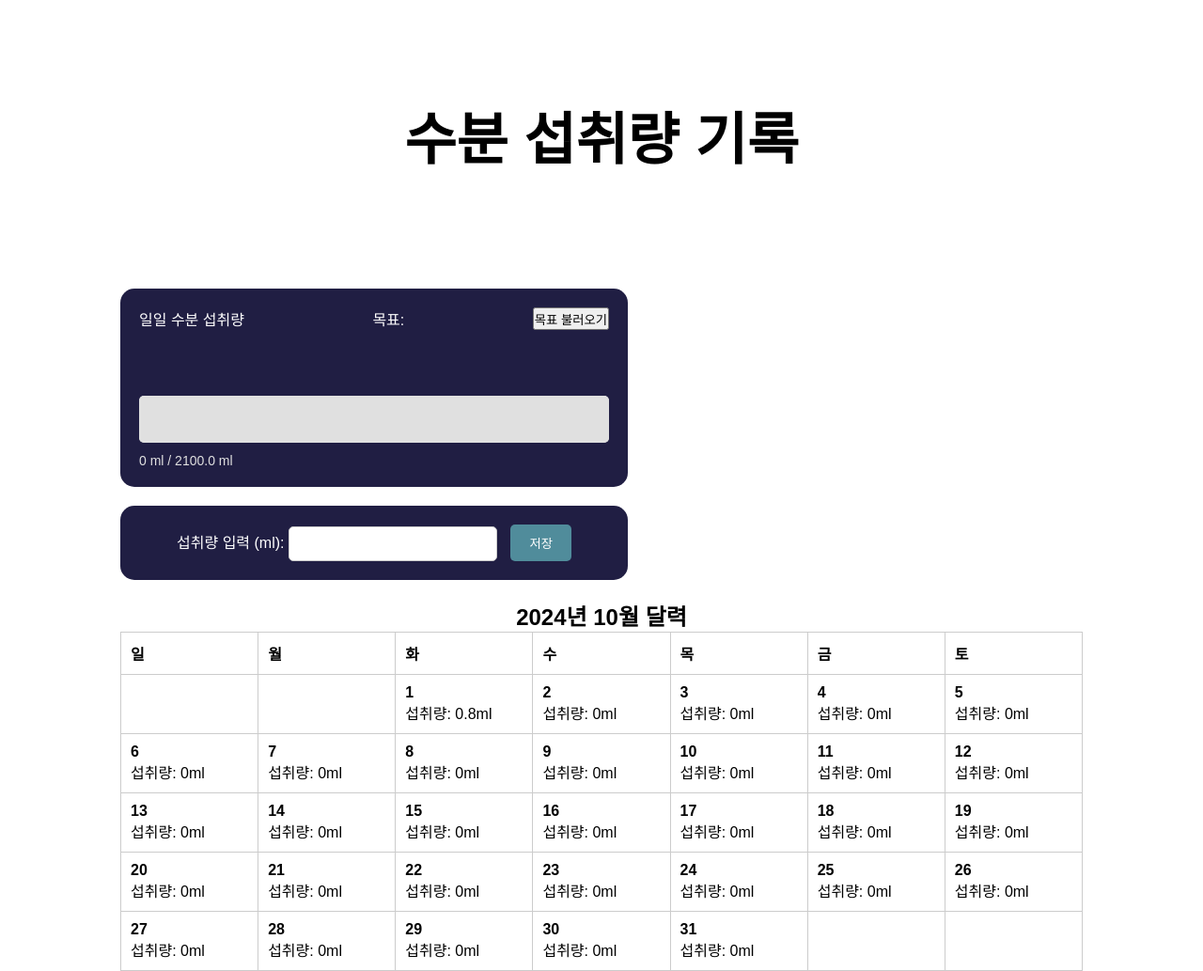
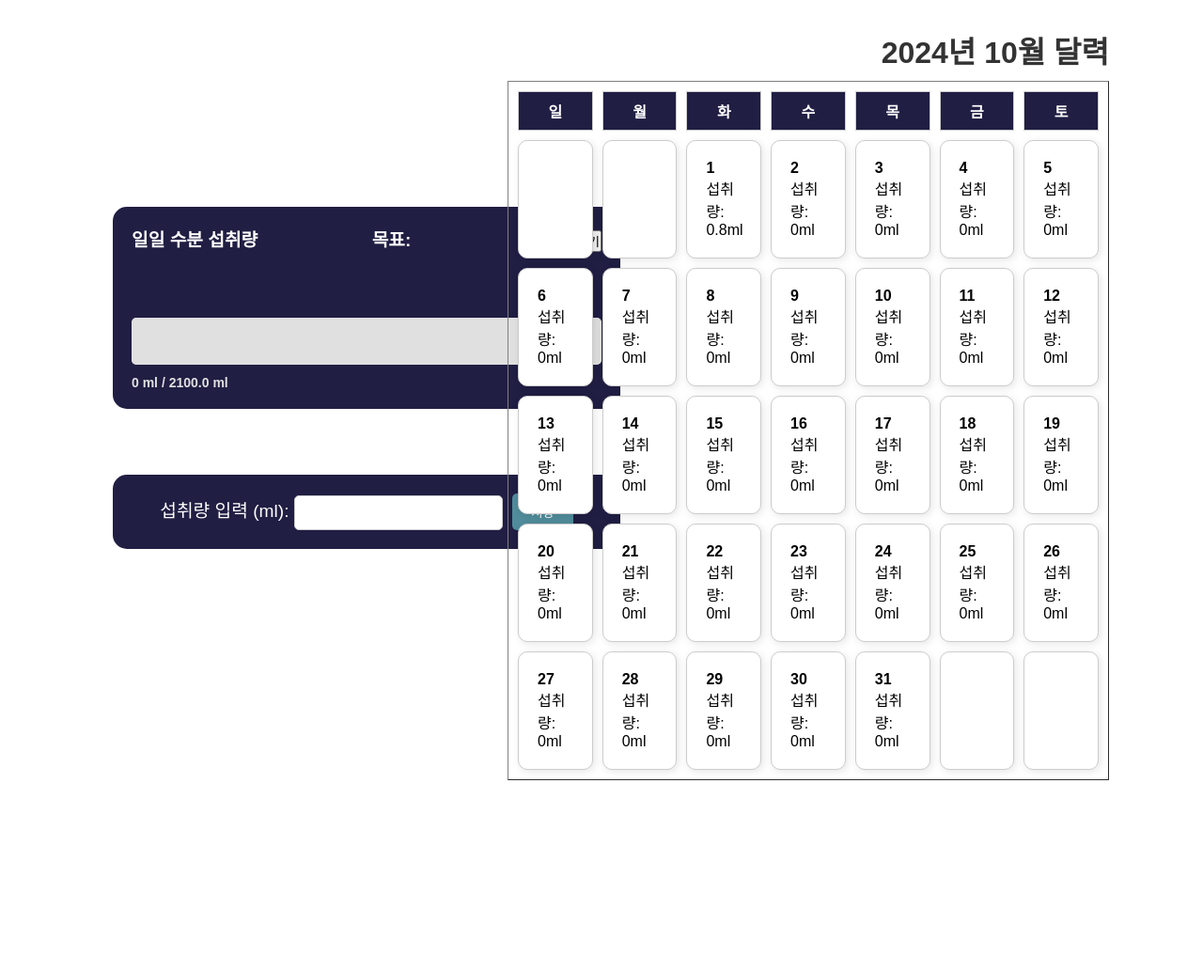
Before and after one commit to Macdonalds-H/KcalFit, a Flask app: page /moisture in a window 1280 px wide. Shown: the part 120-1153 px from the top of the page at 94% size. After the commit the page ends 950 px from the top, so only its background shows below. Run offline with Flask 3, Linux system fonts and the light colour scheme; the visitor is signed in with stand-in values (Sample User, id 1); data comes from the database, SQL or seed files in the repository.

Commit message:
feat: css 수정

```diff
--- a/kcalfit/static/css/moisture.css
+++ b/kcalfit/static/css/moisture.css
@@ -2,49 +2,145 @@
   font-family: Arial, sans-serif;
 }
 
-.intake-progress-container,
-.intake-input-container {
-  margin: 20px 0;
+
+/* Container Styles */
+/* intake-progress-container 스타일 */
+.intake-progress-container {
+  position: relative;
+  top: 200px;
+  left: 100px;
+  margin: 20px;
   padding: 20px;
+  font-size: 1.2rem; /* 글자 크기를 키움 */
+  font-weight: bold; /* 글씨를 볼드체로 */
   background-color: #201E43;
   border-radius: 15px;
   color: white;
   max-width: 500px;
 }
 
+/* intake-input-container 스타일 */
+.intake-input-container {
+  position: relative;
+  top: 250px;
+  left: 100px;
+  margin: 20px;
+  padding: 20px;
+  font-size: 1.2rem; /* 글자 크기를 키움 */
+  background-color: #201E43;
+  border-radius: 15px;
+  color: white;
+  max-width: 500px;
+}
+
+
+/* Calendar Styles */
+.calendar-container {
+  position: absolute;
+  top: 150px;
+  right: 100px;
+  width: 50%;
+  text-align: right;
+  overflow: hidden;
+}
+
+.calendar-container h2 {
+  font-size: 2rem;
+  margin-bottom: 10px;
+  color: #333;
+}
+
+.calendar-container table {
+  width: 100%;
+  height: 100%;
+  border-collapse: separate;
+  border-spacing: 10px;
+  table-layout: fixed;
+}
+
+.calendar-container th {
+  width: calc(100% / 7);
+  height: calc(100% / 6);
+  padding: 8px;
+  text-align: center;
+  border: 1px solid #ccc;
+  background-color: #201E43;
+  color: white;
+}
+
+.calendar-container td {
+  text-align: left;
+  vertical-align: top;
+  padding: 20px;
+  border: 1px solid #ccc;
+  background-color: #fff;
+  border-radius: 10px;
+  box-shadow: 2px 2px 8px rgba(0, 0, 0, 0.1);
+  transition: background-color 0.3s ease;
+}
+
+/* Progress Bar Styles */
+progress {
+  width: 100%;
+  height: 25px;
+  border-radius: 5px;
+  appearance: none;
+}
+
+progress::-webkit-progress-bar {
+  background-color: #e0e0e0;
+  border-radius: 5px;
+}
+
+progress::-webkit-progress-value,
+progress::-moz-progress-bar {
+  background-color: #508C9B;
+  border-radius: 5px;
+}
+
+/* Text Styles */
+.progress-text {
+  text-align: left;
+  margin-top: 10px;
+  font-size: 14px;
+  color: #e0e0e0;
+}
+
 .intake-progress {
-  text-align: left;  /*달력: 섭취량 글자 위치*/
-
+  text-align: left;
 }
 
 .progress-header {
   display: flex;
   justify-content: space-between;
+  align-items: flex-end;
   margin-bottom: 70px;
 }
 
+/* Custom Progress Bar */
 .progress-bar {
   background-color: #e0e0e0;
   border-radius: 5px;
   height: 50px;
   width: 100%;
   overflow: hidden;
+  margin-top: auto;
 }
 
 .progress {
   height: 100%;
   background-color: #508C9B;
-  line-height: 25px;
   transition: width 0.5s ease;
 }
 
-.intake-input-container {  /* 수분섭취량 위치*/
+/* Input Styles */
+.intake-input-container {
   text-align: center;
 }
 
-.intake-input-container input {  /*섭취량 입력 */
+.intake-input-container input {
   padding: 10px;
-  margin-right: 10px;
+  margin-right: 5px;
   border-radius: 5px;
   border: 1px solid #ccc;
   width: 200px;
@@ -58,55 +154,3 @@
   border-radius: 5px;
   cursor: pointer;
 }
-
-
-.calendar-container {
-  margin-top: 20px;
-  text-align: center;
-  overflow: hidden;
-}
-
-.calendar-container table {
-  width: 100%;
-  height: 100%;
-  border-collapse: collapse;
-}
-
-.calendar-container th, .calendar-container td {
-  width: calc(100% / 7);
-  height: calc(100% / 6);
-  padding: 10px;
-  text-align: left;
-  border: 1px solid #ccc;
-}
-
-/* progress 태그 스타일 */
-progress {
-  width: 100%;
-  height: 25px;
-  border-radius: 5px;
-  appearance: none; /* 브라우저 기본 스타일 제거 */
-}
-
-progress::-webkit-progress-bar {
-  background-color: #e0e0e0;
-  border-radius: 5px;
-}
-
-progress::-webkit-progress-value {
-  background-color: #508C9B;
-  border-radius: 5px;
-}
-
-progress::-moz-progress-bar {
-  background-color: #508C9B;
-  border-radius: 5px;
-}
-
-/* 텍스트 스타일 */
-.progress-text {
-  text-align: left;
-  margin-top: 10px;
-  font-size: 14px;
-  color: #e0e0e0;
-}
--- a/kcalfit/templates/moisture.html
+++ b/kcalfit/templates/moisture.html
@@ -19,8 +19,7 @@
             <a href="/mypage"><li>마이페이지</li></a>
         </ul>
     </div>
-    <div id="container">
-        <h1>수분 섭취량 기록</h1>
+    <div id="containe">
 
 
         <!-- 수분 섭취 진행 바 -->
@@ -51,6 +50,7 @@
 
         <!-- 달력 -->
         <div class="calendar-container">
+
             <h2>{{ today.year }}년 {{ today.month }}월 달력</h2>
             <table border="1">
                 <thead>
@@ -105,6 +105,8 @@
     </script>
 
 
+
+
 </body>
 
 
```
